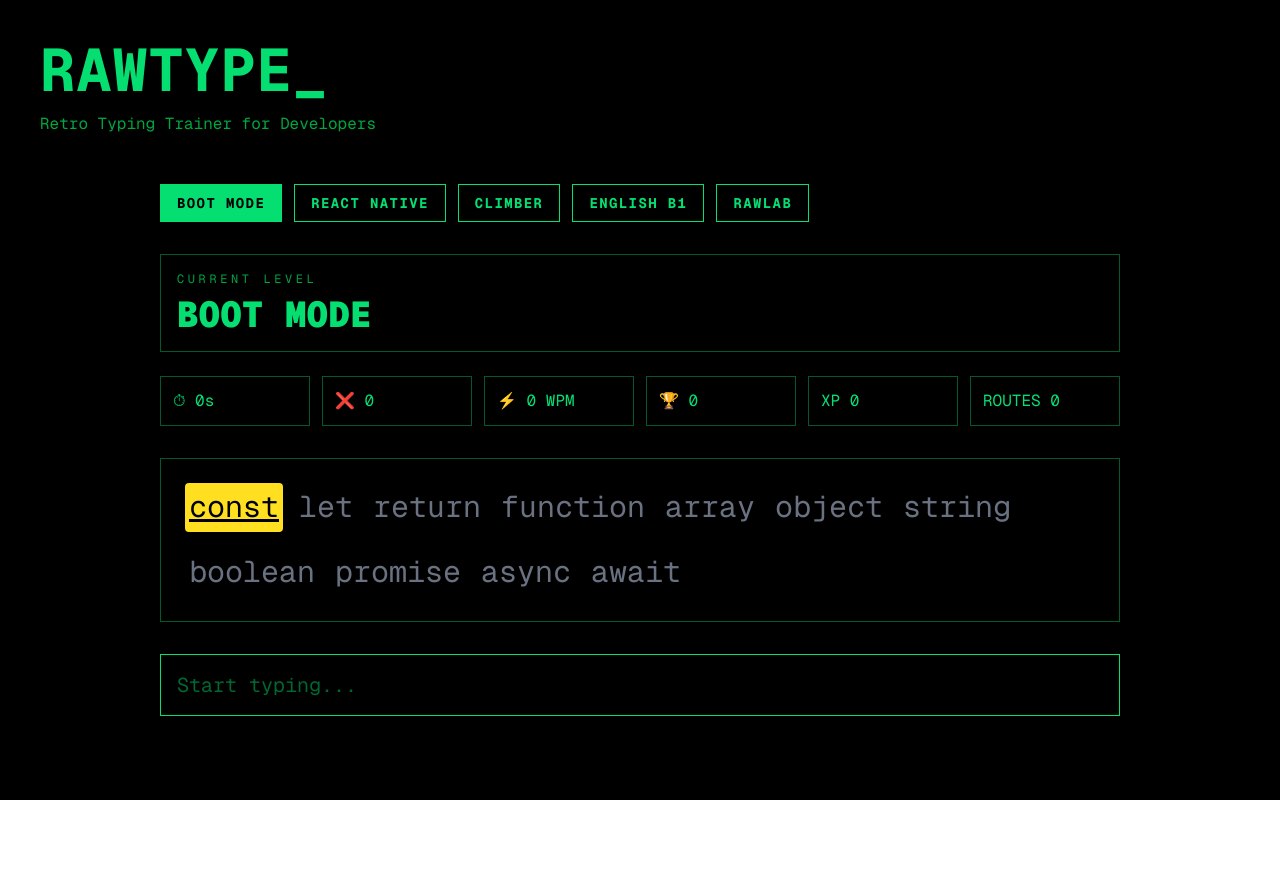
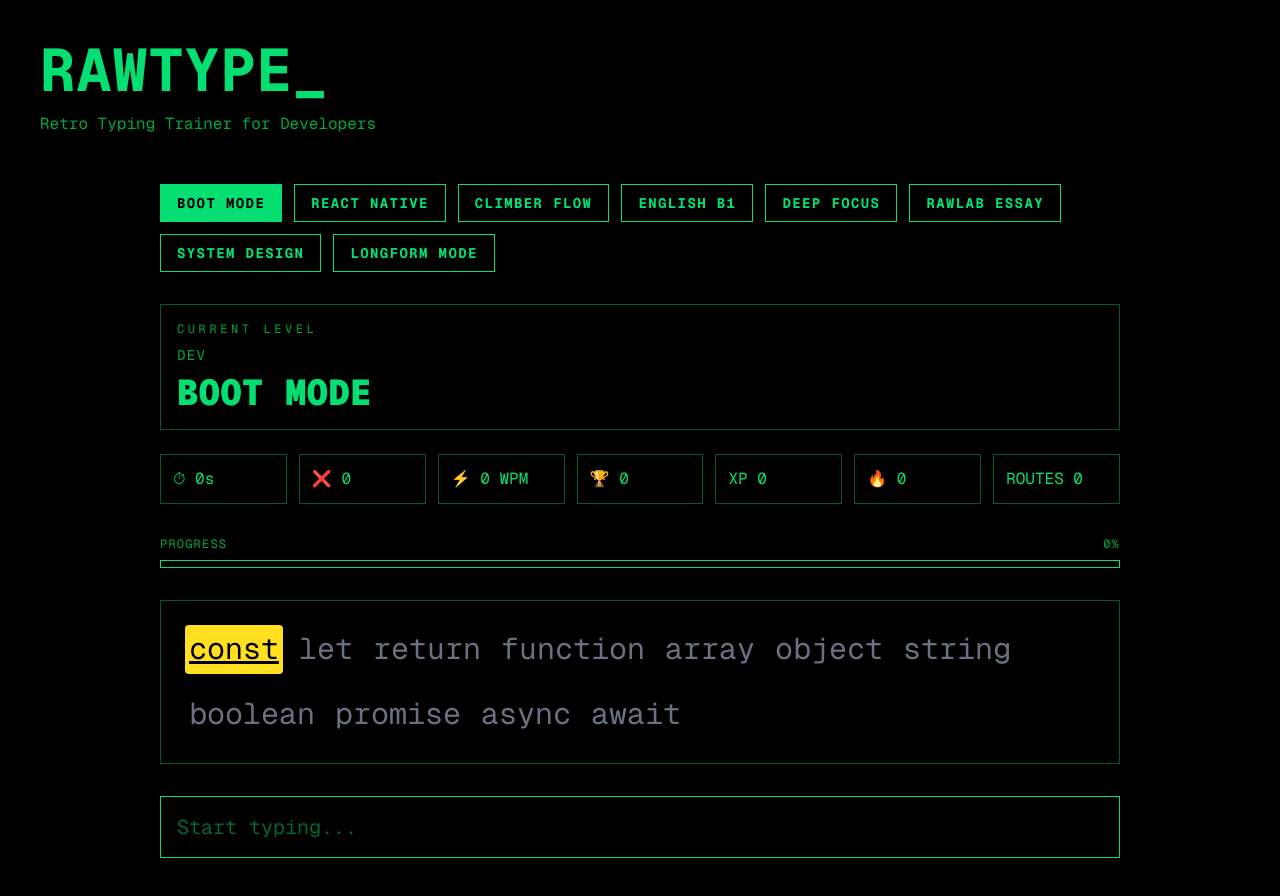
Before and after one commit to RAWLABdev/rawtype, a Next.js app: page / in a window 1280 px wide. Before the commit the page ends 800 px from the top, so only its background shows below. Built offline with nearby package versions, Linux system fonts and the light colour scheme.

Commit message:
feat: add longform levels progress and streak

```diff
--- a/src/components/TypingTrainer.tsx
+++ b/src/components/TypingTrainer.tsx
@@ -17,6 +17,7 @@ export default function TypingTrainer() {
   const [bestScore, setBestScore] = useState(0);
   const [xp, setXp] = useState(0);
   const [completedRoutes, setCompletedRoutes] = useState(0);
+  const [streak, setStreak] = useState(0);
 
   const level = levels[levelIndex];
 
@@ -28,10 +29,12 @@ export default function TypingTrainer() {
 
   const accuracy = Math.max(
     0,
-    Math.round((currentWord / (currentWord + errors || 1)) * 100)
+    Math.round((currentWord / (currentWord + errors || 1)) * 100),
   );
 
   const wpm = seconds > 0 ? Math.round((currentWord / seconds) * 60) : 0;
+
+  const progressPercent = Math.round((currentWord / words.length) * 100);
 
   useEffect(() => {
     if (!started || completed) return;
@@ -49,6 +52,7 @@ export default function TypingTrainer() {
     setBestScore(getBestScore(levelName));
     setXp(progress.xp);
     setCompletedRoutes(progress.completedRoutes);
+    setStreak(progress.streak);
   };
 
   const reset = () => {
@@ -75,6 +79,7 @@ export default function TypingTrainer() {
 
     setXp(progress.xp);
     setCompletedRoutes(progress.completedRoutes);
+    setStreak(progress.streak);
     setShowCompleteModal(true);
   };
 
@@ -139,19 +144,38 @@ export default function TypingTrainer() {
           Current level
         </p>
 
+        <p className="mt-2 text-sm uppercase tracking-widest text-green-600">
+          {level.category}
+        </p>
+
         <h2 className="mt-2 text-2xl font-black text-green-400 sm:text-4xl">
           {level.name}
         </h2>
       </div>
 
-      <div className="mb-8 grid grid-cols-2 gap-3 text-sm sm:grid-cols-3 lg:grid-cols-6 sm:text-base">
+      <div className="mb-8 grid grid-cols-2 gap-3 text-sm sm:grid-cols-3 sm:text-base lg:grid-cols-7">
         <div className="border border-green-400/40 p-3">⏱ {seconds}s</div>
         <div className="border border-green-400/40 p-3">❌ {errors}</div>
         <div className="border border-green-400/40 p-3">⚡ {wpm} WPM</div>
         <div className="border border-green-400/40 p-3">🏆 {bestScore}</div>
         <div className="border border-green-400/40 p-3">XP {xp}</div>
+        <div className="border border-green-400/40 p-3">🔥 {streak}</div>
         <div className="border border-green-400/40 p-3">
           ROUTES {completedRoutes}
+        </div>
+      </div>
+
+      <div className="mb-8">
+        <div className="mb-2 flex justify-between text-xs uppercase tracking-widest text-green-600">
+          <span>Progress</span>
+          <span>{progressPercent}%</span>
+        </div>
+
+        <div className="h-2 border border-green-400">
+          <div
+            className="h-full bg-green-400 transition-all"
+            style={{ width: `${progressPercent}%` }}
+          />
         </div>
       </div>
 
@@ -207,8 +231,26 @@ export default function TypingTrainer() {
 
               <div className="border border-green-400/40 p-3">XP {xp}</div>
 
-              <div className="col-span-2 border border-green-400/40 p-3">
+              <div className="border border-green-400/40 p-3">
+                Streak {streak}
+              </div>
+
+              <div className="border border-green-400/40 p-3">
                 Routes {completedRoutes}
+              </div>
+            </div>
+
+            <div className="mb-6">
+              <div className="mb-2 flex justify-between text-xs uppercase tracking-widest text-green-600">
+                <span>Progress</span>
+                <span>{progressPercent}%</span>
+              </div>
+
+              <div className="h-2 border border-green-400">
+                <div
+                  className="h-full bg-green-400 transition-all"
+                  style={{ width: `${progressPercent}%` }}
+                />
               </div>
             </div>
 
--- a/src/data/levels.ts
+++ b/src/data/levels.ts
@@ -1,32 +1,73 @@
-export const levels = [
+export type Level = {
+  id: number;
+  name: string;
+  category: string;
+  difficulty: "easy" | "medium" | "hard" | "longform";
+  text: string;
+};
+
+export const levels: Level[] = [
   {
     id: 1,
     name: "BOOT MODE",
     category: "DEV",
+    difficulty: "easy",
     text: "const let return function array object string boolean promise async await",
   },
+
   {
     id: 2,
     name: "REACT NATIVE",
     category: "DEV",
-    text: "useeffect usememo usecallback navigation redux context provider state props",
+    difficulty: "medium",
+    text: "useeffect usememo usecallback navigation redux context provider state props component",
   },
+
   {
     id: 3,
-    name: "CLIMBER",
+    name: "CLIMBER FLOW",
     category: "MOVEMENT",
-    text: "crimp sloper pinch dyno mantle heelhook toehook beta sequence project",
+    difficulty: "medium",
+    text: "crimp sloper pinch mantle dyno heelhook toehook beta sequence project send flash",
   },
+
   {
     id: 4,
     name: "ENGLISH B1",
     category: "LANGUAGE",
-    text: "consistent practice creates confidence and confidence creates opportunity",
+    difficulty: "hard",
+    text: "consistent practice creates confidence and confidence creates opportunity in both work and life",
   },
+
   {
     id: 5,
-    name: "RAWLAB",
+    name: "DEEP FOCUS",
     category: "FOCUS",
-    text: "movement code design systems creativity discipline curiosity growth",
+    difficulty: "hard",
+    text: "focus is the ability to choose what deserves attention and ignore everything that does not contribute to your goals",
+  },
+
+  {
+    id: 6,
+    name: "RAWLAB ESSAY",
+    category: "IDEAS",
+    difficulty: "longform",
+    text: "movement code and design share the same principles repetition feedback and deliberate practice every session is an opportunity to improve and refine the way we think and create",
+  },
+
+  {
+    id: 7,
+    name: "SYSTEM DESIGN",
+    category: "ARCHITECTURE",
+    difficulty: "longform",
+    text: "great software systems are not defined by complexity they are defined by clarity maintainability scalability and the ability to evolve over time without creating unnecessary friction",
+  },
+
+  {
+    id: 8,
+    name: "LONGFORM MODE",
+    category: "RAWLAB",
+    difficulty: "longform",
+    text: "the purpose of practice is not perfection the purpose of practice is adaptation every repetition creates a small change and every small change compounds over months and years into meaningful progress whether in climbing software design communication or life itself",
   },
 ];
--- a/src/lib/progress.ts
+++ b/src/lib/progress.ts
@@ -1,16 +1,26 @@
 export type RawtypeProgress = {
   xp: number;
   completedRoutes: number;
+  streak: number;
   lastRouteDate: string | null;
 };
 
 const STORAGE_KEY = "rawtype-progress";
+
+const getTodayKey = () => new Date().toISOString().slice(0, 10);
+
+const getYesterdayKey = () => {
+  const date = new Date();
+  date.setDate(date.getDate() - 1);
+  return date.toISOString().slice(0, 10);
+};
 
 export const getProgress = (): RawtypeProgress => {
   if (typeof window === "undefined") {
     return {
       xp: 0,
       completedRoutes: 0,
+      streak: 0,
       lastRouteDate: null,
     };
   }
@@ -21,6 +31,7 @@ export const getProgress = (): RawtypeProgress => {
     return {
       xp: 0,
       completedRoutes: 0,
+      streak: 0,
       lastRouteDate: null,
     };
   }
@@ -29,16 +40,30 @@ export const getProgress = (): RawtypeProgress => {
 };
 
 export const saveProgress = (progress: RawtypeProgress) => {
+  if (typeof window === "undefined") return;
+
   localStorage.setItem(STORAGE_KEY, JSON.stringify(progress));
 };
 
 export const addRouteXP = (xpToAdd: number) => {
   const current = getProgress();
 
+  const today = getTodayKey();
+  const yesterday = getYesterdayKey();
+
+  const alreadyCompletedToday = current.lastRouteDate === today;
+
+  const nextStreak = alreadyCompletedToday
+    ? current.streak
+    : current.lastRouteDate === yesterday
+      ? current.streak + 1
+      : 1;
+
   const nextProgress = {
     xp: current.xp + xpToAdd,
     completedRoutes: current.completedRoutes + 1,
-    lastRouteDate: new Date().toISOString(),
+    streak: nextStreak,
+    lastRouteDate: today,
   };
 
   saveProgress(nextProgress);
```
